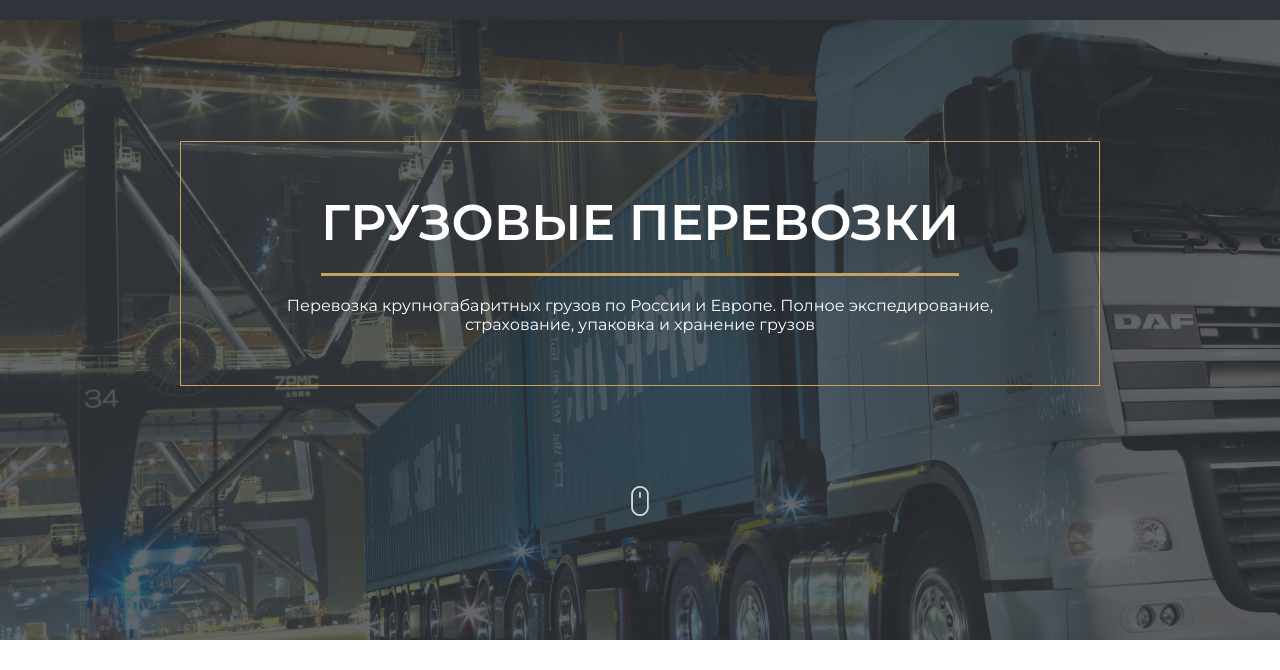
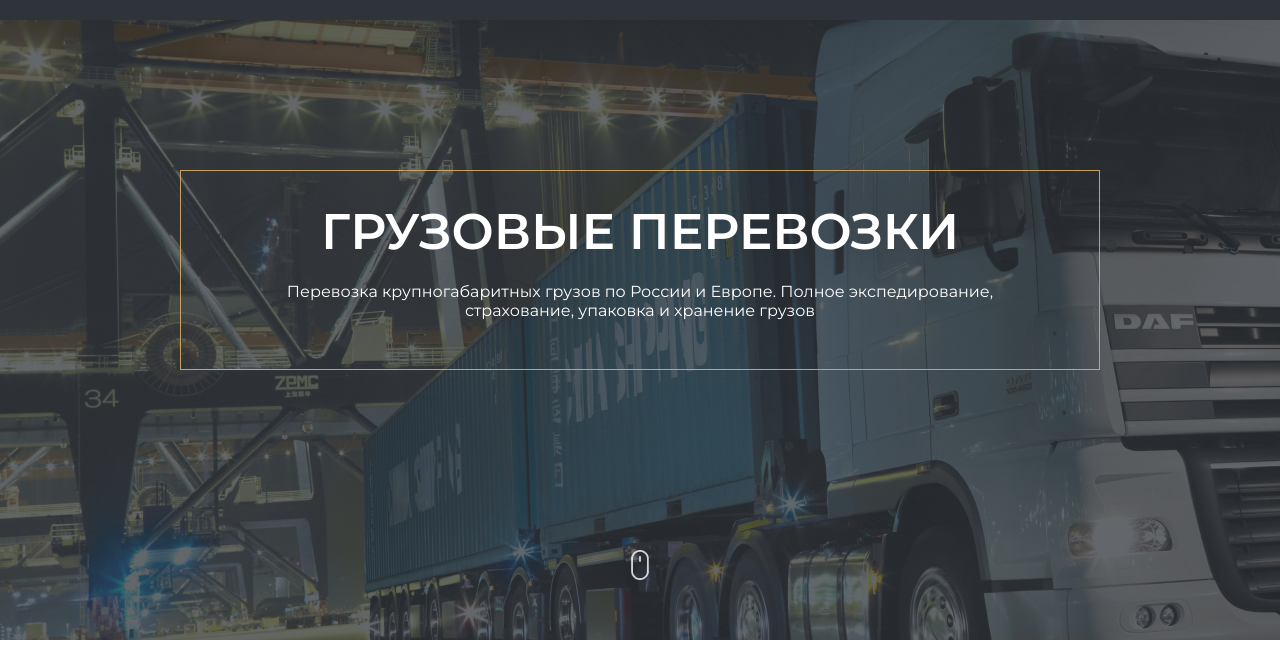
Before and after one commit to rustamov101/-, a plain HTML site: page index.html in a window 1280 px wide. Shown: the part 130-800 px from the top of the page. Drawn offline with Linux system fonts and the light colour scheme.

Commit message:
first page completed

```diff
--- a/index.html
+++ b/index.html
@@ -4,10 +4,11 @@
     <meta charset="UTF-8">
     <meta name="viewport" content="width=device-width, initial-scale=1.0">
     <link rel="stylesheet" href="style.css">
-    <link rel="preconnect" href="https://fonts.googleapis.com">
+    <!-- google fonts -->
+<link rel="preconnect" href="https://fonts.googleapis.com">
 <link rel="preconnect" href="https://fonts.gstatic.com" crossorigin>
 <link href="https://fonts.googleapis.com/css2?family=Montserrat:ital,wght@0,100;0,200;0,300;0,400;0,500;0,600;0,700;0,800;0,900;1,100;1,200;1,300;1,400;1,500;1,600;1,700;1,800;1,900&family=Roboto:ital,wght@0,100;0,300;0,400;0,500;0,700;0,900;1,100;1,300;1,400;1,500;1,700;1,900&display=swap" rel="stylesheet">
-    <title>Document</title>
+<title>Document</title>
 </head>
 <body>
    <!-- header -->
@@ -27,11 +28,12 @@
         </div>
 
 </header>
+<!-- navbar -->
 <nav>
     <div class="container">
             <div class="logo-holder">
                 <div class="logo"><a href=""><img src="images/logo.png" alt=""></a></div>
-                <div class="placeholder"><img src="images/placeholder.png" alt=""></div>
+               <a href=""> <div class="placeholder"><img src="images/placeholder.png" alt=""></div></a>
                 <a href="">Наши сервисы</a>
             </div>
         <div class="navigation">
@@ -45,12 +47,42 @@
 </nav>
 
 <div class="main">
-            <div class="main-text">
+    <div class="container">
+            <div class="text">
                 <div class="gruz"><h1>ГРУЗОВЫЕ ПЕРЕВОЗКИ</h1></div>
-                <div class="gruz-text">Перевозка крупногабаритных грузов по России и Европе. Полное экспедирование, страхование, упаковка и хранение грузов</div>
+                <div class="gruz-text"><p>Перевозка крупногабаритных грузов по России и Европе. Полное экспедирование, страхование, упаковка и хранение грузов</p></div>
             </div>
         <div class="mouse"><img src="images/mouse.png" alt=""></div>
+    </div>
 </div>
+
+
+<!-- section 2 -->
+ <section class="second">
+    <div class="container">
+        <div class="block"></div>
+
+
+
+
+
+        <!-- <div class="btn-block">
+          <div class="rectangle"></div>
+          <div class="text"></div>
+          <div class="paragraph"></div>
+          <a href="" class="podrob"></a>
+        </div> -->
+
+
+    </div>
+
+ </section>
+
+
+
+
+
+
 
 
 
--- a/style.css
+++ b/style.css
@@ -11,6 +11,12 @@ list-style: none;
 
 }
 
+.container {
+
+width: 1110px;
+margin: 0 auto;
+
+}
 
 a {
     text-decoration: none;
@@ -92,6 +98,20 @@ margin-right: 30px;
     color: white;
 
 }
+.navigation a:hover{
+    color: rgb(201, 201, 201);
+}
+.logo-holder a:hover{
+    color: rgb(201, 201, 201);
+}
+
+
+
+
+
+
+
+
 .main {
 width:100%;
 height: 620px;
@@ -99,23 +119,15 @@ height: 620px;
 background-image: url(fura.jpg);
 background-repeat: no-repeat;
 background-size: cover;
+padding-top: 150px;
 
-display: flex;
-justify-content: center;
-align-items: center;
-flex-direction: column;
 
 }
-.main-text{
+.main .text{
     width: 920px;
-    height: 245px;
- border: 1px solid #C8A35F;
- /* margin-top: 20px; */
-display: flex;
-align-items: center;
-justify-content: center;
-flex-direction: column;
-margin-bottom: 100px;
+    height: 200px;
+    border: 1px solid #C8A35F;
+    margin: 0 auto;
 }
 .gruz h1{
 
@@ -123,21 +135,46 @@ margin-bottom: 100px;
     font-size: 50px;
     font-weight: 550;
     color: white;
-    padding-bottom: 20px;
-    border-bottom: 3px solid #C8A35F ;
+    text-align: center;
+
+    margin-top: 30px;
 }
-.gruz-text{
+.gruz-text p{
 
     font-family: 'Montserrat', sans-serif;
     font-size: 16px;
     font-weight: 400;
     color: white;
     text-align: center;
-padding: 0 50px;
-padding-top: 20px;
 
+    padding: 0 60px;
+    margin-top: 20px;
 }
 .mouse{
     width: 30px;
-   margin: 0 auto;
+    margin: 0 auto;
+    margin-top: 180px;
 }
+
+
+
+
+
+
+/* second */
+.block{
+    background-color: #2F343A;
+    display: flex;
+    justify-content: space-between;
+}
+.brick{
+    width: 450px;
+    height: 561px;
+    background-color: #393F47;
+}
+.btn-block .rectangle{
+    width: 90px;
+    height: 6px;
+    background-color: #C8A35F;
+
+}
```
